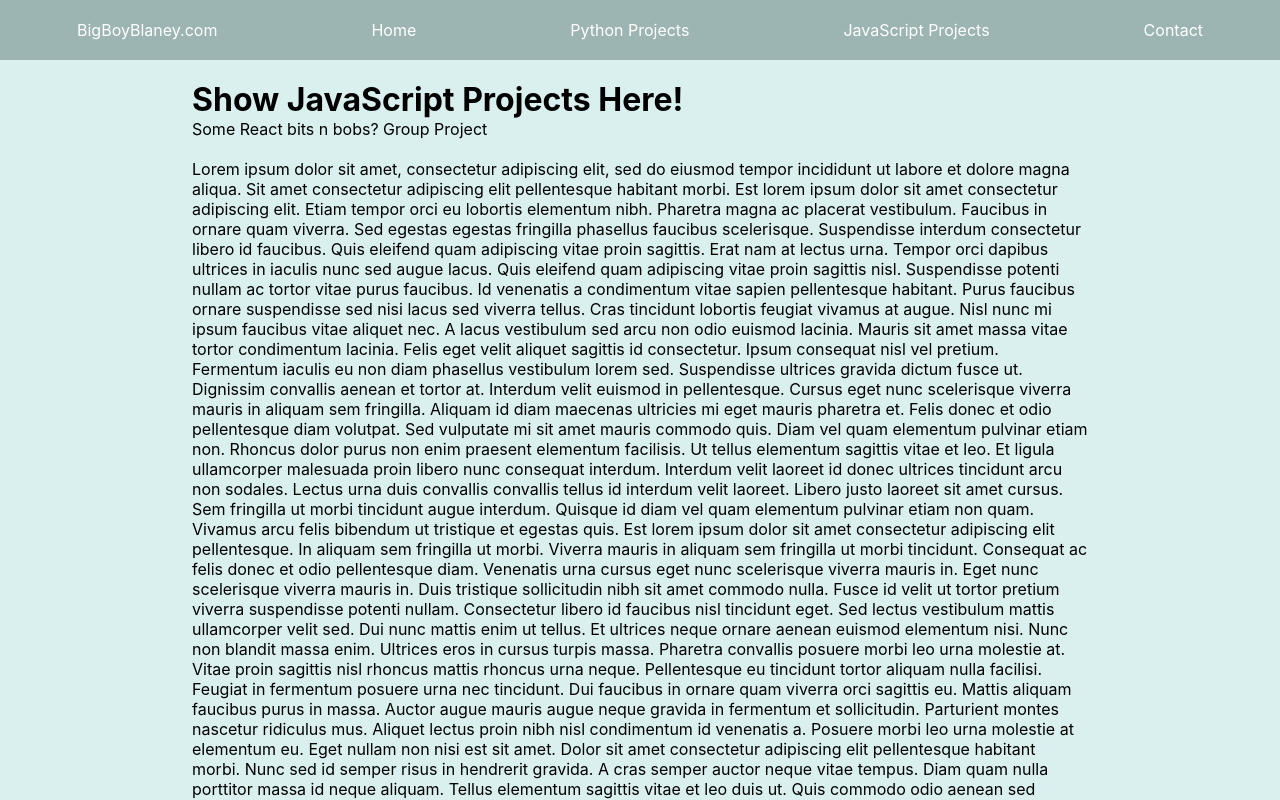
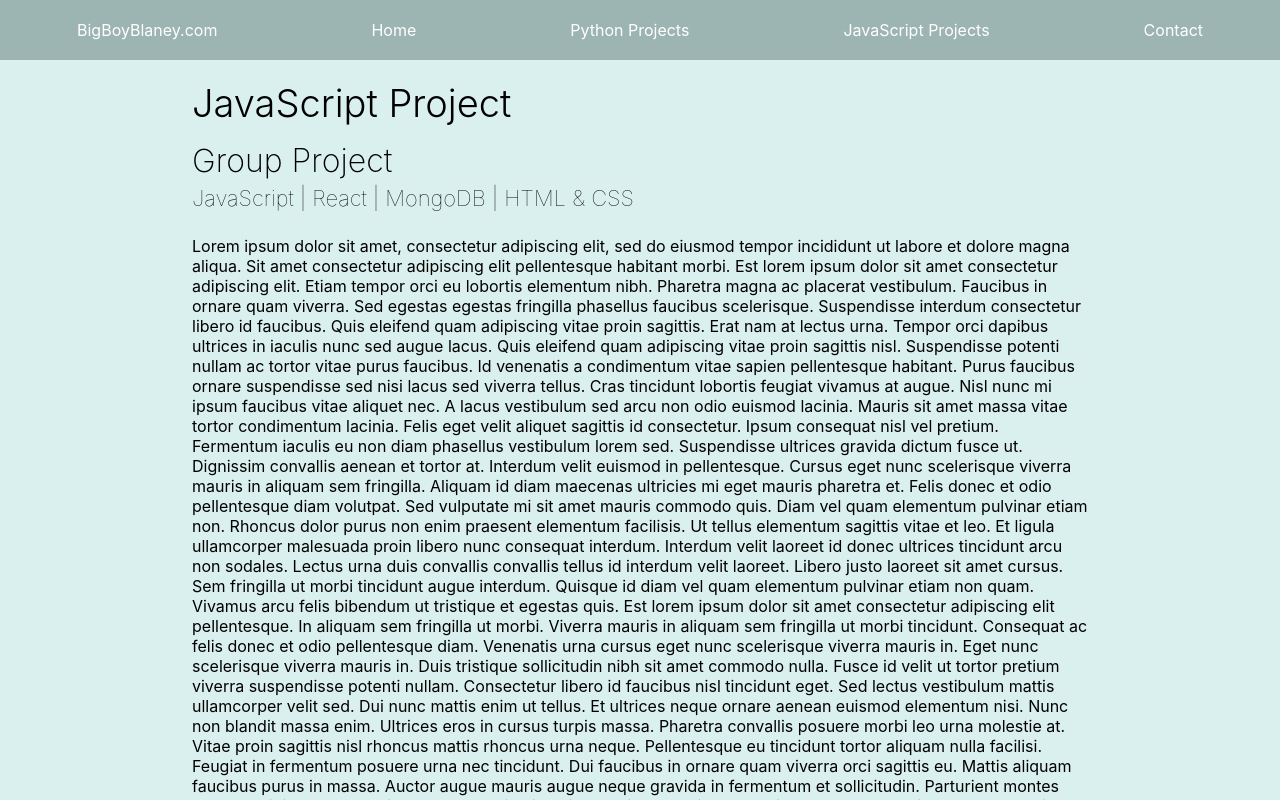
Before and after one commit to JBlaney93/jblaney-portfolio, a React (Create React App) app: page /jblaney-portfolio/javascript-projects in a window 1280 px wide. Shown: the top 800 px of the page. Built offline with nearby package versions, Linux system fonts and the light colour scheme.

Commit message:
further styling added, can't get images to work

```diff
--- a/src/App.css
+++ b/src/App.css
@@ -8,9 +8,9 @@ body {
     background-color: #DAF0EE;
 }
 
-.nav-bar__container {
-    /* border: 1px solid black; */
-}
+/* .nav-bar__container {
+    border: 1px solid black;
+} */
 
 .nav-bar__ul {
     display: flex;
@@ -43,6 +43,7 @@ body {
 .footer {
     text-align: center;
     padding: 20px;
+    color: white;
     background-color: #9DB5B2;
-    margin-top: 50px;
+    margin-top: 3.125rem;
 }
--- a/src/components/Contact.js
+++ b/src/components/Contact.js
@@ -1,9 +1,32 @@
 import React from "react";
+import styled from 'styled-components';
+
+
+const Paragraph = styled.p`
+    margin-bottom: 0.625rem;
+`
+const Header = styled.h1`
+    font-weight: 300;
+    font-size: 2.375rem;
+    margin-bottom: 0.9375rem;
+`
+
+const SubHeader = styled.h2`
+    font-weight: 200;
+    font-size: 2rem;
+    margin-bottom: 0.3125rem;
+`
+
+const TertiaryHeader = styled.h2`
+    font-weight: 100;
+    font-size: 1.375rem;
+    margin-bottom: 0.3125rem;
+`
 
 const Contact = () => {
     return (
         <div>
-            <h1>Contact PAGE</h1>
+            <Header>Contact PAGE</Header>
             <p>Welcome to the contact page</p>
             <p>linked in? github? twitter? email?</p>
         </div>
--- a/src/components/Home.js
+++ b/src/components/Home.js
@@ -1,11 +1,41 @@
 import React from "react";
+import styled from 'styled-components';
+
+
+const Paragraph = styled.p`
+    margin-bottom: 0.625rem;
+`
+const Header = styled.h1`
+    font-weight: 300;
+    font-size: 2.375rem;
+    margin-bottom: 0.9375rem;
+`
+
+const SubHeader = styled.h2`
+    font-weight: 200;
+    font-size: 2rem;
+    margin-bottom: 0.3125rem;
+`
+
+const TertiaryHeader = styled.h2`
+    font-weight: 100;
+    font-size: 1.375rem;
+    margin-bottom: 0.3125rem;
+`
+
+const Link = styled.a`
+    text-decoration:none;
+    font-weight: 100;
+    font-size: 1.375rem;
+    margin-bottom: 0.3125rem;
+`
 
 const Home = () => {
     return (
         <div>
-            <h1>HOMEPAGE</h1>
-            <p>Welcome to homepage!</p>
-            <p>About Me section</p>
+            <Header>James Blaney</Header>
+            <SubHeader>About Me</SubHeader>
+            <Link href="https://github.com/JBlaney93">GitHub</Link>
             <p>Studying program to make I more smarter</p>
             <br></br>
             <p>
--- a/src/components/JavascriptProjects.js
+++ b/src/components/JavascriptProjects.js
@@ -1,11 +1,35 @@
 import React from "react";
+import styled from "styled-components";
+
+const Paragraph = styled.p`
+    margin-bottom: 0.625rem;
+`
+const Header = styled.h1`
+    font-weight: 300;
+    font-size: 2.375rem;
+    margin-bottom: 0.9375rem;
+`
+
+const SubHeader = styled.h2`
+    font-weight: 200;
+    font-size: 2rem;
+    margin-bottom: 0.3125rem;
+`
+
+const TertiaryHeader = styled.h2`
+    font-weight: 100;
+    font-size: 1.375rem;
+    margin-bottom: 0.3125rem;
+`
 
 const JavascriptProjects = () => {
     return (
         <div>
-            <h1>Show JavaScript Projects Here!</h1>
-            <p>Some React bits n bobs? Group Project</p>
+            <Header>JavaScript Project</Header>
+            <SubHeader>Group Project</SubHeader>
+            <TertiaryHeader>JavaScript | React | MongoDB | HTML & CSS</TertiaryHeader>
             <br></br>
+
             <p>
             Lorem ipsum dolor sit amet, consectetur adipiscing elit, sed do eiusmod tempor incididunt ut labore et dolore magna aliqua. Sit amet consectetur adipiscing elit pellentesque habitant morbi. Est lorem ipsum dolor sit amet consectetur adipiscing elit. Etiam tempor orci eu lobortis elementum nibh. Pharetra magna ac placerat vestibulum. Faucibus in ornare quam viverra. Sed egestas egestas fringilla phasellus faucibus scelerisque. Suspendisse interdum consectetur libero id faucibus. Quis eleifend quam adipiscing vitae proin sagittis. Erat nam at lectus urna. Tempor orci dapibus ultrices in iaculis nunc sed augue lacus. Quis eleifend quam adipiscing vitae proin sagittis nisl. Suspendisse potenti nullam ac tortor vitae purus faucibus. Id venenatis a condimentum vitae sapien pellentesque habitant. Purus faucibus ornare suspendisse sed nisi lacus sed viverra tellus. Cras tincidunt lobortis feugiat vivamus at augue. Nisl nunc mi ipsum faucibus vitae aliquet nec. A lacus vestibulum sed arcu non odio euismod lacinia.
 
--- a/src/components/PythonProjects.js
+++ b/src/components/PythonProjects.js
@@ -1,25 +1,26 @@
 import React from "react";
 import styled from 'styled-components';
+
 
 const Paragraph = styled.p`
     margin-bottom: 0.625rem;
 `
 const Header = styled.h1`
     font-weight: 300;
-    font-size: 38px;
-    margin-bottom: 15px;
+    font-size: 2.375rem;
+    margin-bottom: 0.9375rem;
 `
 
 const SubHeader = styled.h2`
     font-weight: 200;
-    font-size: 32px;
-    margin-bottom: 5px;
+    font-size: 2rem;
+    margin-bottom: 0.3125rem;
 `
 
 const TertiaryHeader = styled.h2`
     font-weight: 100;
-    font-size: 22px;
-    margin-bottom: 5px;
+    font-size: 1.375rem;
+    margin-bottom: 0.3125rem;
 `
 
 const PythonProjects = () => {
@@ -35,6 +36,8 @@ const PythonProjects = () => {
             <Paragraph>This project was completed over just five days, from brief handout to submission. The development process was
                 storied, stressful and also one of the most valuable learning experiences of my developer career thus far.
             </Paragraph>
+            <img src="components/images/travel-tracker-countries" />
+            <img src="components/images/travel-tracker-memories" />
 
 
 
```
Also changed, not shown: src/images/TravelTrackerCountires.png (added), src/images/travel-tracker-memories.png (added).
